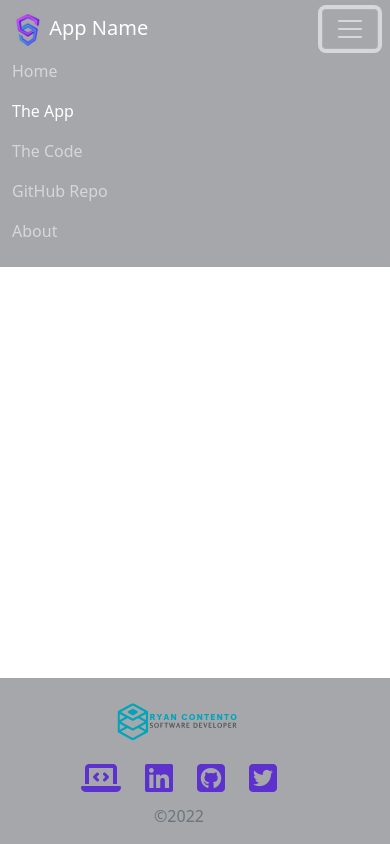
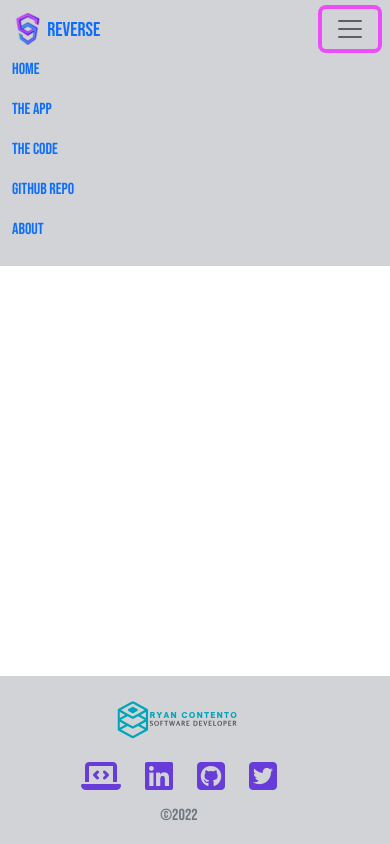
Before and after one commit to ryancontento/Reverse, a plain HTML site: page app.html in a window 390 px wide. Both pictures are taken after a click on the button "Toggle navigation". Drawn offline with nearby package versions, Linux system fonts and the light colour scheme.

Commit message:
fixed some template bugs

```diff
--- a/app.html
+++ b/app.html
@@ -1,7 +1,7 @@
 <!DOCTYPE html>
 <html lang="en" class="h-100">
   <head>
-    <title>App Name: A Coding Project By Ryan Contento</title>
+    <title>Reverse: A Coding Project By Ryan Contento</title>
     <!-- Required meta tags -->
     <meta charset="utf-8" />
     <meta
@@ -19,6 +19,11 @@
       crossorigin="anonymous"
     />
 
+    <!-- Google Font -->
+    <link rel="preconnect" href="https://fonts.googleapis.com">
+    <link rel="preconnect" href="https://fonts.gstatic.com" crossorigin>
+    <link href="https://fonts.googleapis.com/css2?family=Bebas+Neue&display=swap" rel="stylesheet">
+
     <!-- Font Awesome -->
     <script
       src="https://kit.fontawesome.com/5db21ba9c6.js"
@@ -29,17 +34,17 @@
   <body class="d-flex flex-column h-100">
     <!-- Nav Section -->
 
-    <nav class="navbar navbar-expand-md navbar-dark fixed-top">
+    <nav class="navbar navbar-expand-md navbar fixed-top">
       <div class="container-fluid">
         <a class="navbar-brand" href="#"
           ><img
             class="d-inline-block align-text-center"
             src="img/favicon-32x32.png"
           />
-          App Name</a
+          Reverse</a
         >
         <button
-          class="navbar-toggler"
+          class="navbar-toggler navbar-light"
           type="button"
           data-bs-toggle="collapse"
           data-bs-target="#navbarCollapse"
@@ -123,7 +128,7 @@
                 </div>
                 <div class="col social">
                   <a
-                    href="https://github.com/ryancontento"
+                    href="https://github.com/ryancontento/Reverse"
                     title="Github"
                     target="_blank"
                     ><i class="fab fa-github-square fa-2x"></i>
--- a/css/site.css
+++ b/css/site.css
@@ -2,20 +2,31 @@
   --primary-color: #450adb;
   --secondary-color: #ed4df9;
   --dark-color: #140e16;
-  --light-color: #a5a7aa;
+  --light-color: #d1d3d6;
 }
 
 body {
   color: var(--dark-color);
+  font-family: "Bebas Neue" !important;
 }
 
 nav {
   background-color: var(--light-color);
-  color: var(--primary-color);
+  font-color: var(--dark-color);
 }
 
 .nav-item {
-  color: var(--light-color);
+  color: var(--primary-color);
+  font-color: var(--dark-color);
+}
+
+.nav-item > a:hover {
+  opacity: 0.9;
+  color: var(--secondary-color);
+}
+
+.navbar-toggler {
+  color: var(--secondary-color) !important;
 }
 
 footer {
```
Also changed, not shown: code.html (+10 -5 lines), index.html (+9 -5 lines).
